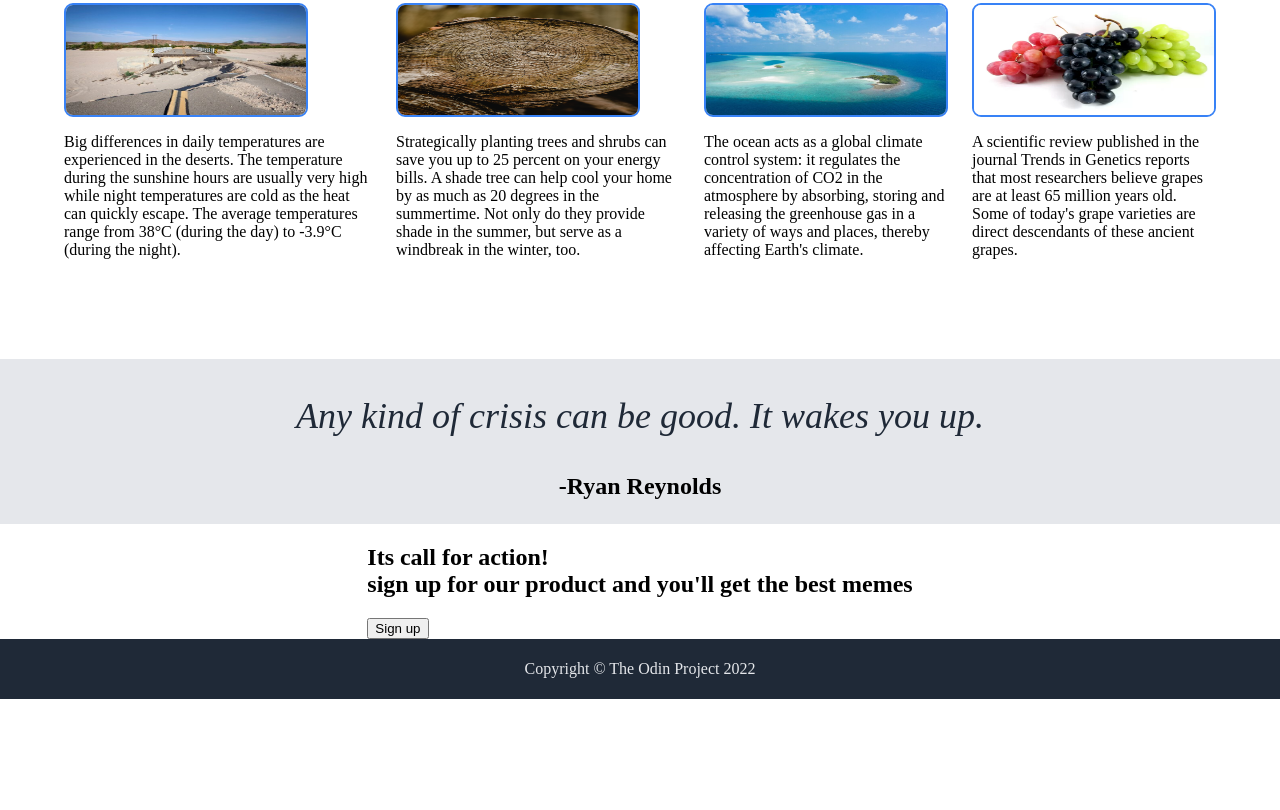
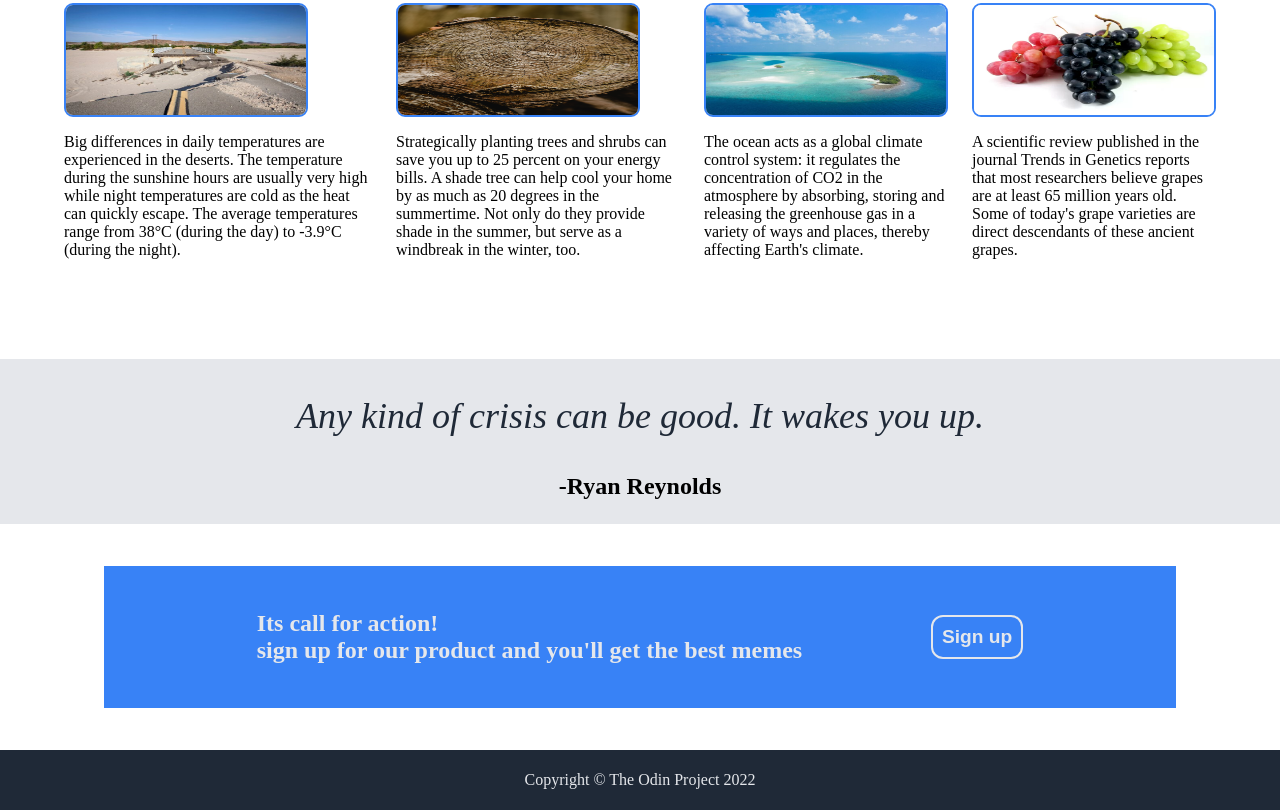
Before and after one commit to Fares-Basousy/Landing-page, a plain HTML site: page index.html in a window 1280 px wide. Shown: the part 516-1326 px from the top of the page. Before the commit the page ends 1215 px from the top, so only its background shows below. Drawn offline with Linux system fonts and the light colour scheme.

Commit message:
Update style.css

```diff
--- a/style.css
+++ b/style.css
@@ -137,3 +137,23 @@ img.image{
     width: 100%;
     height: 60px;
 }
+.add
+{
+    background-color: #3882F6;
+    color: #E5E7EB;
+    display: flex;
+    width: 80%;
+    margin: 42px;
+    padding: 24px;
+    align-items: center;
+    justify-content: space-evenly;
+}
+.button{
+    background-color: #3882F6;
+    color: #E5E7EB;
+    font-size: larger;
+    font-weight: bold;
+    border: 2px solid #E5E7EB;
+    border-radius: 12px;
+    padding: 9px;
+}
```
